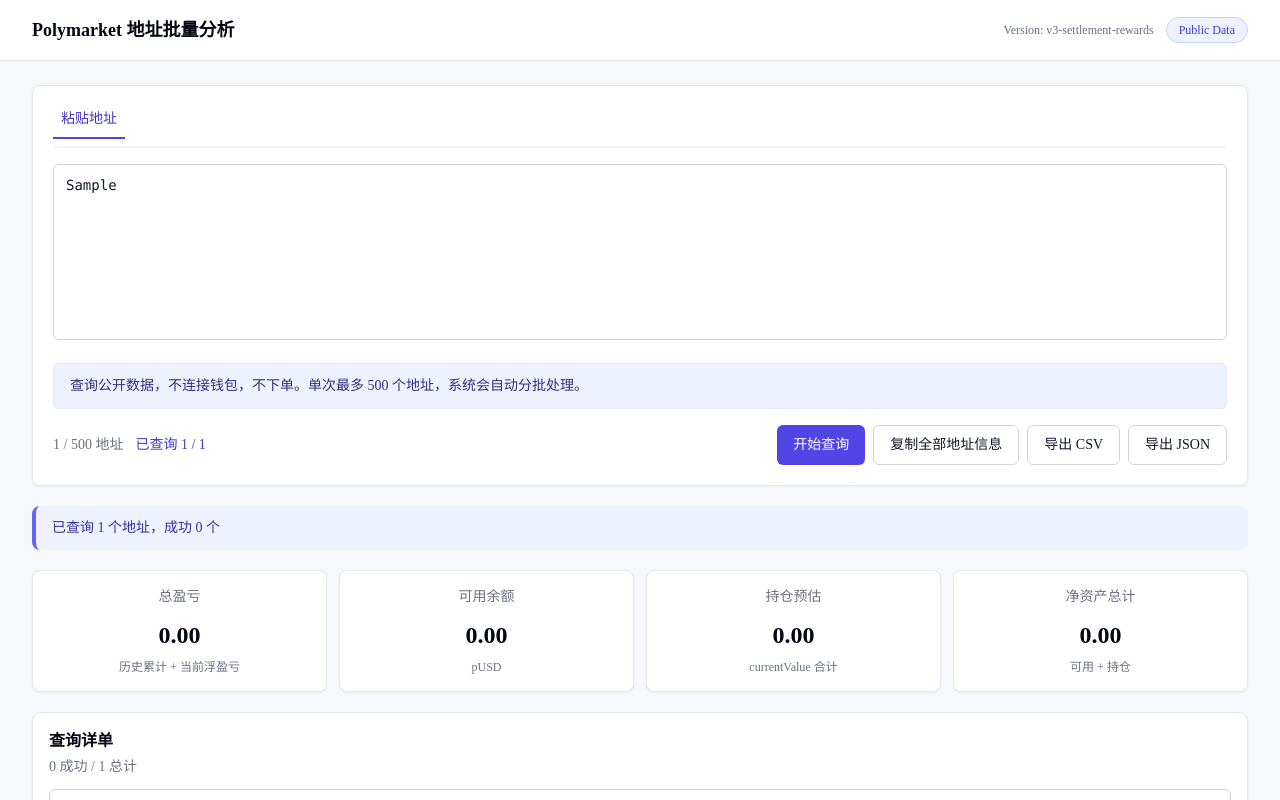
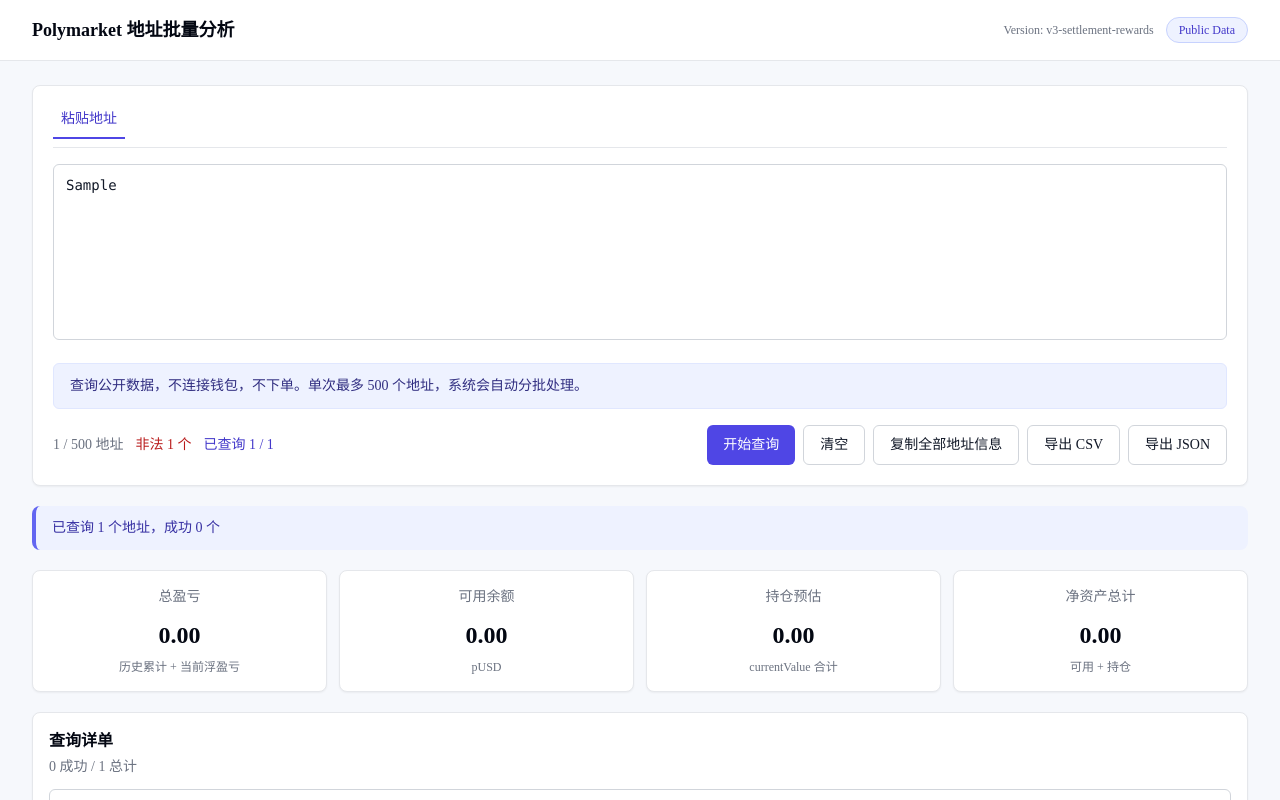
Before and after one commit to Anchor-J/polymarket-bulk-tool, a Next.js app: page / in a window 1280 px wide. Both pictures are taken after typing "Sample" into the empty fields and a click on the button "开始查询". Shown: the top 800 px of the page. Built offline with nearby package versions, Linux system fonts and the light colour scheme.

Commit message:
Improve address input controls

```diff
--- a/app/page.tsx
+++ b/app/page.tsx
@@ -44,6 +44,7 @@
 const BATCH_SIZE = 25;
 const BATCH_REQUEST_TIMEOUT_MS = 45_000;
 const BATCH_RETRY_ATTEMPTS = 2;
+const ADDRESS_PATTERN = /^0x[a-f0-9]{40}$/i;
 
 const tableHeaders = [
   "#",
@@ -132,7 +133,8 @@
   const [copyStatus, setCopyStatus] = useState("");
   const [retryingAddress, setRetryingAddress] = useState("");
 
-  const inputCount = useMemo(() => parseAddressLines(query).length, [query]);
+  const inputStats = useMemo(() => getInputStats(query), [query]);
+  const inputCount = inputStats.total;
   const summary = useMemo(() => buildSummary(accounts), [accounts]);
   const successfulCount = accounts.filter((account) => !account.fatalError).length;
   const filteredAccounts = useMemo(() => {
@@ -200,6 +202,15 @@
     setAccounts([]);
     setProgress({ done: 0, total: 0 });
     setError(message);
+    setCopyStatus("");
+  }
+
+  function clearAll() {
+    setQuery("");
+    setAccounts([]);
+    setProgress({ done: 0, total: 0 });
+    setError("");
+    setSearch("");
     setCopyStatus("");
   }
 
@@ -305,12 +316,17 @@
             <div className="flex flex-col gap-3 xl:flex-row xl:items-center xl:justify-between">
               <div className="text-sm text-gray-500">
                 {inputCount} / {MAX_FRONTEND_ADDRESSES} 地址
+                {inputStats.duplicateCount > 0 && <span className="ml-3 text-amber-700">重复 {inputStats.duplicateCount} 个</span>}
+                {inputStats.invalidCount > 0 && <span className="ml-3 text-red-700">非法 {inputStats.invalidCount} 个</span>}
                 {progress.total > 0 && <span className="ml-3 font-medium text-indigo-700">已查询 {progress.done} / {progress.total}</span>}
                 {copyStatus && <span className="ml-3 text-emerald-700">{copyStatus}</span>}
               </div>
               <div className="flex flex-wrap gap-2">
                 <button type="submit" disabled={isLoading} className="inline-flex h-10 items-center justify-center rounded-md bg-indigo-600 px-4 text-sm font-medium text-white transition hover:bg-indigo-500 disabled:cursor-not-allowed disabled:bg-gray-400">
                   {isLoading ? "查询中..." : "开始查询"}
+                </button>
+                <button type="button" onClick={clearAll} disabled={isLoading || (query.length === 0 && accounts.length === 0 && !error)} className="inline-flex h-10 items-center justify-center rounded-md border border-gray-300 bg-white px-4 text-sm font-medium text-gray-900 transition hover:bg-gray-50 disabled:cursor-not-allowed disabled:text-gray-400">
+                  清空
                 </button>
                 <button type="button" onClick={copyAllAddressInfo} disabled={accounts.length === 0 || isLoading} className="inline-flex h-10 items-center justify-center rounded-md border border-gray-300 bg-white px-4 text-sm font-medium text-gray-900 transition hover:bg-gray-50 disabled:cursor-not-allowed disabled:text-gray-400">
                   复制全部地址信息
@@ -482,6 +498,33 @@
   return value.split(/\r?\n/).map((line) => line.trim()).filter(Boolean);
 }
 
+function getInputStats(value: string) {
+  const lines = parseAddressLines(value);
+  const seen = new Set<string>();
+  let duplicateCount = 0;
+  let invalidCount = 0;
+
+  for (const line of lines) {
+    const normalized = line.toLowerCase();
+
+    if (!ADDRESS_PATTERN.test(line)) {
+      invalidCount += 1;
+    }
+
+    if (seen.has(normalized)) {
+      duplicateCount += 1;
+    } else {
+      seen.add(normalized);
+    }
+  }
+
+  return {
+    total: lines.length,
+    duplicateCount,
+    invalidCount
+  };
+}
+
 function buildSummary(accounts: AccountDetail[]): AccountSummary {
   const successfulAccounts = accounts.filter((account) => !account.fatalError);
   return {
@@ -577,7 +620,7 @@
 }
 
 function shortAddress(address: string) {
-  return /^0x[a-f0-9]{40}$/i.test(address) ? address.slice(0, 6) + "..." + address.slice(-4) : address;
+  return ADDRESS_PATTERN.test(address) ? address.slice(0, 6) + "..." + address.slice(-4) : address;
 }
 
 function readAccountAddress(account: AccountDetail) {
```
